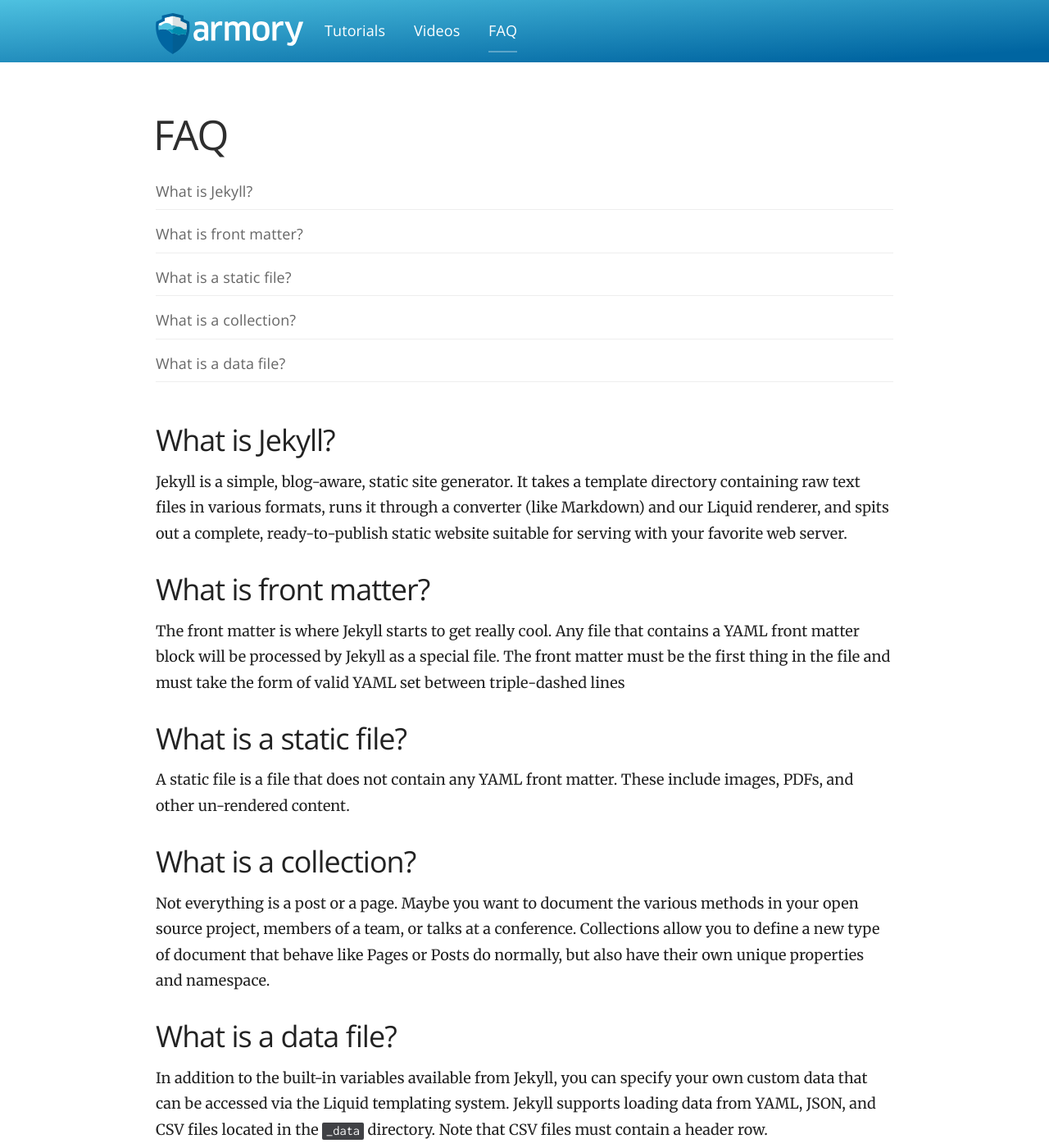
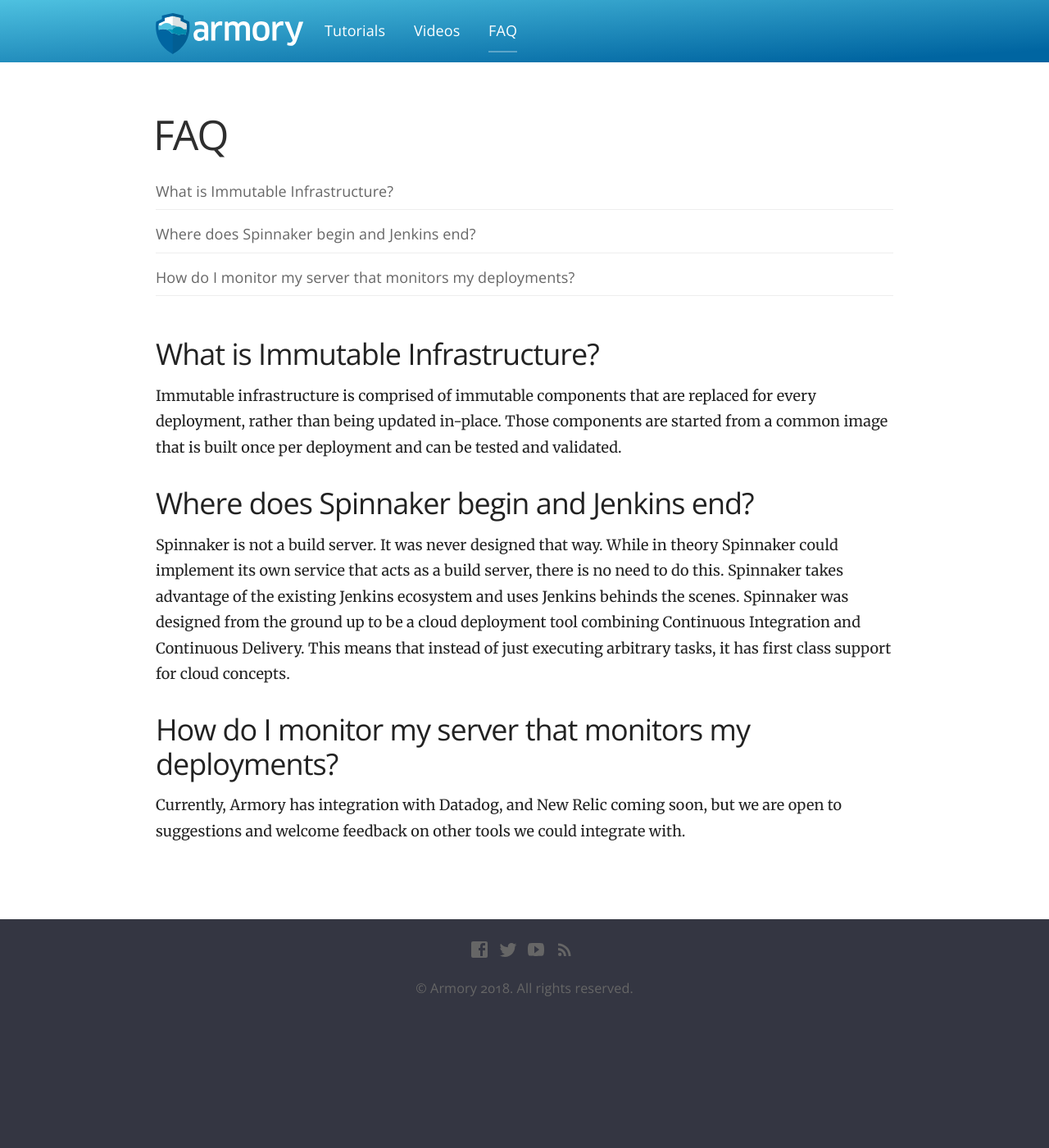
Before and after one commit to CloudCannon/base-jekyll-template, a Jekyll site: the page built from faq.html, in a window 1280 px wide and 1400 px high. Shown: the whole window at 82% size. Built offline with Jekyll 4.4.1, drawn with Linux system fonts in a browser that asks for light colours; nearby versions of some CDN libraries.

Commit message:
Updated FAQ

```diff
--- a/faq.html
+++ b/faq.html
@@ -1,15 +1,11 @@
 ---
 faq:
-  - question: What is Jekyll?
-    answer: Jekyll is a simple, blog-aware, static site generator. It takes a template directory containing raw text files in various formats, runs it through a converter (like Markdown) and our Liquid renderer, and spits out a complete, ready-to-publish static website suitable for serving with your favorite web server.
-  - question: What is front matter?
-    answer: The front matter is where Jekyll starts to get really cool. Any file that contains a YAML front matter block will be processed by Jekyll as a special file. The front matter must be the first thing in the file and must take the form of valid YAML set between triple-dashed lines
-  - question: What is a static file?
-    answer: A static file is a file that does not contain any YAML front matter. These include images, PDFs, and other un-rendered content.
-  - question: What is a collection?
-    answer: Not everything is a post or a page. Maybe you want to document the various methods in your open source project, members of a team, or talks at a conference. Collections allow you to define a new type of document that behave like Pages or Posts do normally, but also have their own unique properties and namespace.
-  - question: What is a data file?
-    answer: In addition to the built-in variables available from Jekyll, you can specify your own custom data that can be accessed via the Liquid templating system. Jekyll supports loading data from YAML, JSON, and CSV files located in the  `_data` directory. Note that CSV files must contain a header row.
+  - question: What is Immutable Infrastructure?
+    answer: Immutable infrastructure is comprised of immutable components that are replaced for every deployment, rather than being updated in-place. Those components are started from a common image that is built once per deployment and can be tested and validated.
+  - question: Where does Spinnaker begin and Jenkins end?
+    answer: Spinnaker is not a build server. It was never designed that way. While in theory Spinnaker could implement its own service that acts as a build server, there is no need to do this. Spinnaker takes advantage of the existing Jenkins ecosystem and uses Jenkins behinds the scenes. Spinnaker was designed from the ground up to be a cloud deployment tool combining Continuous Integration and Continuous Delivery. This means that instead of just executing arbitrary tasks, it has first class support for cloud concepts.
+  - question: How do I monitor my server that monitors my deployments?
+    answer: Currently, Armory has integration with Datadog, and New Relic coming soon, but we are open to suggestions and welcome feedback on other tools we could integrate with.
 ---
 
 <h1>FAQ</h1>
```
